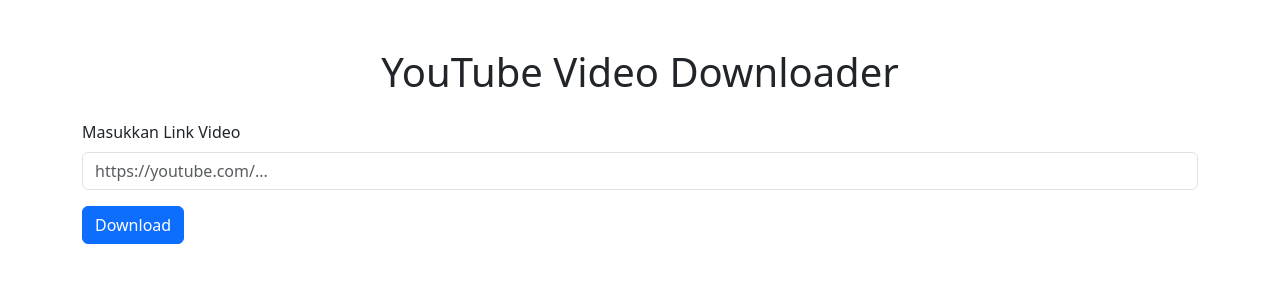
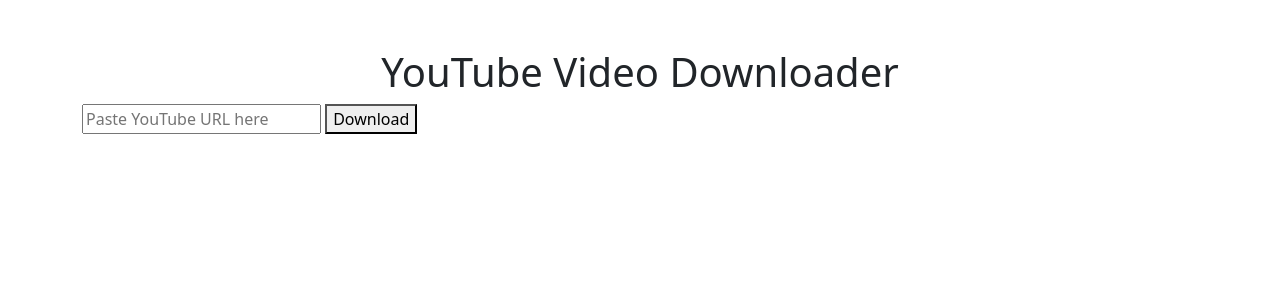
Before and after one commit to Alpinnnn/pinndownloader, a Flask app: page / in a window 1280 px wide. Shown: the top 300 px of the page. Run offline with Flask 3, Linux system fonts and the light colour scheme.

Commit message:
Update App.py 2

```diff
--- a/templates/index.html
+++ b/templates/index.html
@@ -11,13 +11,9 @@
 <body>
     <div class="container mt-5">
         <h1 class="text-center">YouTube Video Downloader</h1>
-        <form action="/download" method="POST" class="mt-4">
-            <div class="mb-3">
-                <label for="video_url" class="form-label">Masukkan Link Video</label>
-                <input type="url" class="form-control" id="video_url" name="video_url"
-                    placeholder="https://youtube.com/..." required>
-            </div>
-            <button type="submit" class="btn btn-primary">Download</button>
+        <form action="/download" method="post">
+            <input type="text" name="url" placeholder="Paste YouTube URL here">
+            <button type="submit">Download</button>
         </form>
     </div>
     <script src="https://cdn.jsdelivr.net/npm/bootstrap@5.3.0-alpha3/dist/js/bootstrap.bundle.min.js"></script>
```
